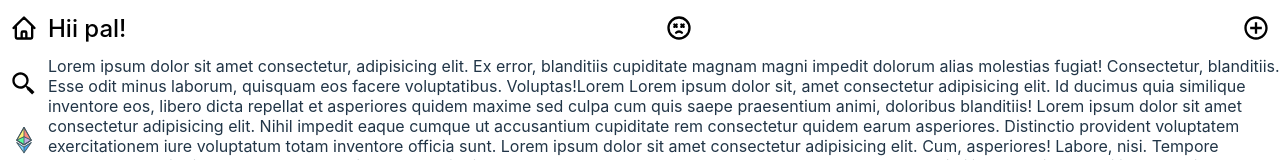
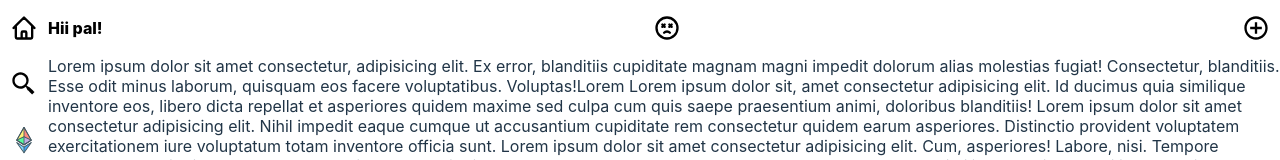
Before and after one commit to krishnakanthati/hiipal, a React (Vite) app: page /#/ in a window 1280 px wide. Shown: the top 160 px of the page. Built offline with nearby package versions, Linux system fonts and the light colour scheme.

Commit message:
new commit

```diff
--- a/src/components/Navbar/Navbar.css
+++ b/src/components/Navbar/Navbar.css
@@ -9,8 +9,8 @@ header {
     margin-right: 0;
     top: 0;
     padding: 0;
-    font-size: 1.5rem;
-    font-weight: 500;
+    /* font-size: 1.75rem; */
+    font-weight: 800;
     background-color: white;
     cursor: pointer;
     width: calc(100% - 3rem);
```
